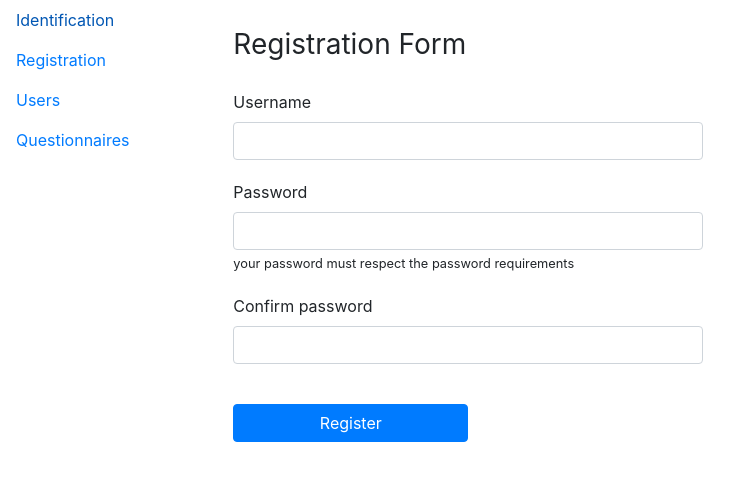
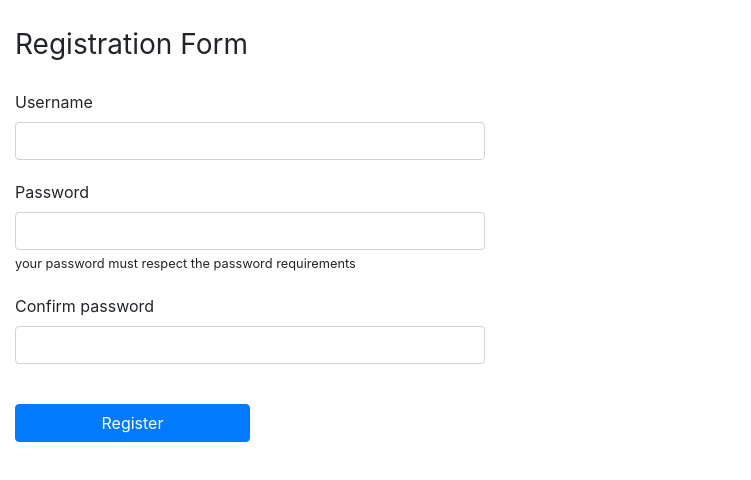
Before and after one commit to yakrocro/asker1, an Angular app: page /registration in a window 1280 px wide. Shown: the top 480 px of the page, without its empty margins (0-751 px from the left). Built offline with nearby package versions, Linux system fonts and the light colour scheme.

Commit message:
identification form

```diff
--- a/src/app/app.component.html
+++ b/src/app/app.component.html
@@ -1,14 +1,14 @@
 <!--The content below is only a placeholder and can be replaced.-->
 
 <div class="row">
-  <div class="col-2">
+  <!-- <div class="col-2">
     <nav class="nav flex-column">
       <a class="nav-link" routerLink="/"> Identification </a>
       <a class="nav-link" routerLink="/registration"> Registration </a>
       <a class="nav-link" routerLink="/users"> Users </a>
       <a class="nav-link" routerLink="/questionnaire"> Questionnaires </a>
     </nav>
-  </div>
+  </div> -->
   <div class="col-10" id="app-content">
     <router-outlet></router-outlet>
   </div>
--- a/src/app/ident-form/ident-form.component.ts
+++ b/src/app/ident-form/ident-form.component.ts
@@ -16,7 +16,7 @@
 
   onSubmit(){
     window.location.replace('/questionnaire');
-    this.router.navigate()
+    // this.router.navigate()
     console.log(this.userModel);
   }
 
```
